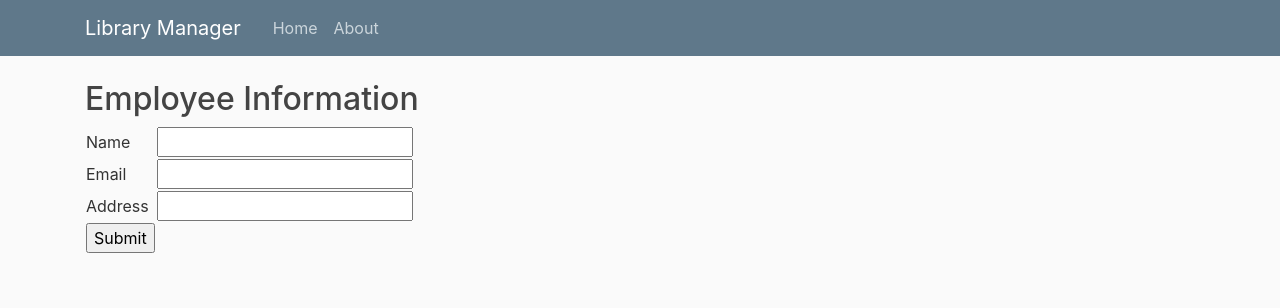
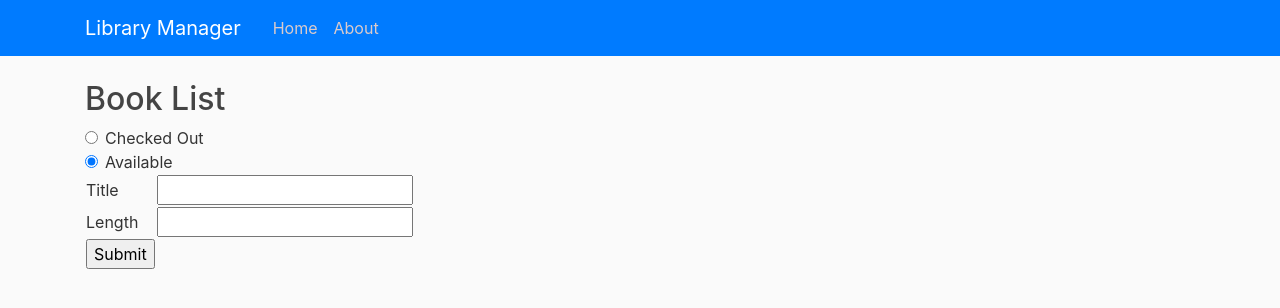
Before and after one commit to cpruz/DatabaseWebsite, a Flask app: page /add in a window 1280 px wide. Shown: the top 308 px of the page. Run offline with Flask 2, Linux system fonts and the light colour scheme; some libraries are stand-ins or nearby versions.

Commit message:
add, delete, list work

```diff
--- a/library/routes.py
+++ b/library/routes.py
@@ -5,11 +5,14 @@ from PIL import Image
 from flask import render_template, url_for, flash, redirect, request, abort
 from library import app, db
 
+# con = sqlite3.connect("book.db")
+# print("Database opened successfully")
+# con.execute("create table Books (bookId INTEGER PRIMARY KEY AUTOINCREMENT, title TEXT NOT NULL, length INTEGER NOT NULL, availability BOOLEAN NOT NULL CHECK(availability IN (0, 1)))")
+# print("Table created successfully")
 
 @app.route("/")
 @app.route("/home")
 def home():
-    #posts = Post.query.all()
     return render_template('home.html', title='Home')
 
 
@@ -23,30 +26,30 @@ def add():
 
 @app.route("/savedetails",methods = ["POST","GET"])
 def saveDetails():
-    msg = "msg"
+    msg = "Did not attempt"
     if request.method == "POST":
         try:
-            name = request.form["name"]
-            email = request.form["email"]
-            address = request.form["address"]
-            with sqlite3.connect("employee.db") as con:
+            title = request.form["title"]
+            length = request.form["length"]
+            availability = request.form["availability"]
+            with sqlite3.connect("book.db") as con:
                 cur = con.cursor()
-                cur.execute("INSERT into Employees (name, email, address) values (?,?,?)",(name,email,address))
+                cur.execute("INSERT into Books (title, length, availability) values (?,?,?)",(title,length,availability))
                 con.commit()
-                msg = "Employee successfully Added"
+                msg = "Book successfully Added"
         except:
             con.rollback()
-            msg = "We can not add the employee to the list"
+            msg = "We can not add the book to the list"
         finally:
             return render_template("success.html",msg = msg)
             con.close()
 
 @app.route("/view")
 def view():
-    con = sqlite3.connect("employee.db")
+    con = sqlite3.connect("book.db")
     con.row_factory = sqlite3.Row
     cur = con.cursor()
-    cur.execute("select * from Employees")
+    cur.execute("select * from Books")
     rows = cur.fetchall()
     return render_template("view.html",rows = rows)
 
@@ -56,11 +59,11 @@ def delete():
 
 @app.route("/deleterecord",methods = ["POST"])
 def deleterecord():
-    id = request.form["id"]
-    with sqlite3.connect("employee.db") as con:
+    bookId = request.form["bookId"]
+    with sqlite3.connect("book.db") as con:
         try:
             cur = con.cursor()
-            cur.execute("delete from Employees where id = ?",id)
+            cur.execute("delete from Books where bookId = ?",bookId)
             msg = "record successfully deleted"
         except:
             msg = "can't be deleted"
--- a/library/static/main.css
+++ b/library/static/main.css
@@ -13,7 +13,7 @@ body {
   }
 
   .site-header .navbar-nav .nav-link {
-    color: #cbd5db;
+    color: #dbcbcb;
   }
 
   .site-header .navbar-nav .nav-link:hover {
--- a/library/templates/add.html
+++ b/library/templates/add.html
@@ -1,25 +1,90 @@
 {% extends "layout.html" %}
 {% block content %}
-<!DOCTYPE html>
+<!-- <!DOCTYPE html>
 <html>
 <head>
-    <title>Add Employee</title>
+    <title>Add Book</title>
 </head>
 <body>
-    <h2>Employee Information</h2>
+    <h2>Book Information</h2>
     <form action="/savedetails" method="post">
         <table>
             <tr>
-                <td>Name</td>
-                <td><input type="text" name="name"></td>
+                <nav class="navbar navbar-light bg-light">
+                    <form class="form-inline">
+                      <div class="input-group">
+                        <input type="text" name="title" class="form-control" placeholder="Title" aria-label="Title" aria-describedby="basic-addon1">
+                      </div>
+                    </form>
+                  </nav>
             </tr>
             <tr>
-                <td>Email</td>
-                <td><input type="email" name="email"></td>
+                <nav class="navbar navbar-light bg-light">
+                    <form class="form-inline">
+                      <div class="input-group">
+                        <input type="number" name="length" class="form-control" placeholder="Length" aria-label="Length" aria-describedby="basic-addon1">
+                      </div>
+                    </form>
+                  </nav>
             </tr>
             <tr>
-                <td>Address</td>
-                <td><input type="text" name="address"></td>
+                <div class="form-check">
+                    <input class="form-check-input" type="radio" name="availability" value="0">
+                    <label class="form-check-label" for="flexRadioDefault1">
+                      Checked Out
+                    </label>
+                </div>
+                <div class="form-check">
+                    <input class="form-check-input" type="radio" name="availability" value="1" checked>
+                    <label class="form-check-label" for="flexRadioDefault2">
+                      Available
+                    </label>
+                </div>
+            </tr>
+            <tr>
+                <nav class="navbar navbar-light bg-light">
+                    <form class="form-inline">
+                      <button class="btn btn-primary btn-lg btn-block" type="submit" value="Submit">Submit</button>
+                    </form>
+                </nav>
+            </tr>
+        </table>
+    </form>
+</body>
+</html> -->
+
+<!DOCTYPE html>
+<html>
+
+<head>
+    <title>Add Book</title>
+</head>
+
+<body>
+    <h2>Book List</h2>
+    <form action="/savedetails" method="post">
+        <table>
+            <tr>
+                <td>Title</td>
+                <td><input type="text" name="title"></td>
+            </tr>
+            <tr>
+                <td>Length</td>
+                <td><input type="number" name="length"></td>
+            </tr>
+            <tr>
+                <div class="form-check">
+                    <input class="form-check-input" type="radio" name="availability" value="0">
+                    <label class="form-check-label" for="flexRadioDefault1">
+                      Checked Out
+                    </label>
+                </div>
+                <div class="form-check">
+                    <input class="form-check-input" type="radio" name="availability" value="1" checked>
+                    <label class="form-check-label" for="flexRadioDefault2">
+                      Available
+                    </label>
+                </div>
             </tr>
             <tr>
                 <td><input type="submit" value="Submit"></td>
@@ -27,5 +92,6 @@
         </table>
     </form>
 </body>
+
 </html>
 {% endblock content %}
--- a/library/templates/layout.html
+++ b/library/templates/layout.html
@@ -16,7 +16,7 @@
 </head>
 <body>
     <header class="site-header">
-        <nav class="navbar navbar-expand-md navbar-dark bg-steel fixed-top">
+        <nav class="navbar navbar-expand-md navbar-dark bg-primary fixed-top">
             <div class="container">
                 <a class="navbar-brand mr-4" href="/">Library Manager</a>
                 <button class="navbar-toggler" type="button" data-toggle="collapse" data-target="#navbarToggle"
```
Also changed, not shown: app.py (+4 -4 lines), library/templates/delete.html (+27 -6 lines), library/templates/home.html (+4 -4 lines), library/templates/success.html (added, +13 -0 lines), library/templates/view.html (+9 -9 lines), book.db (added).
